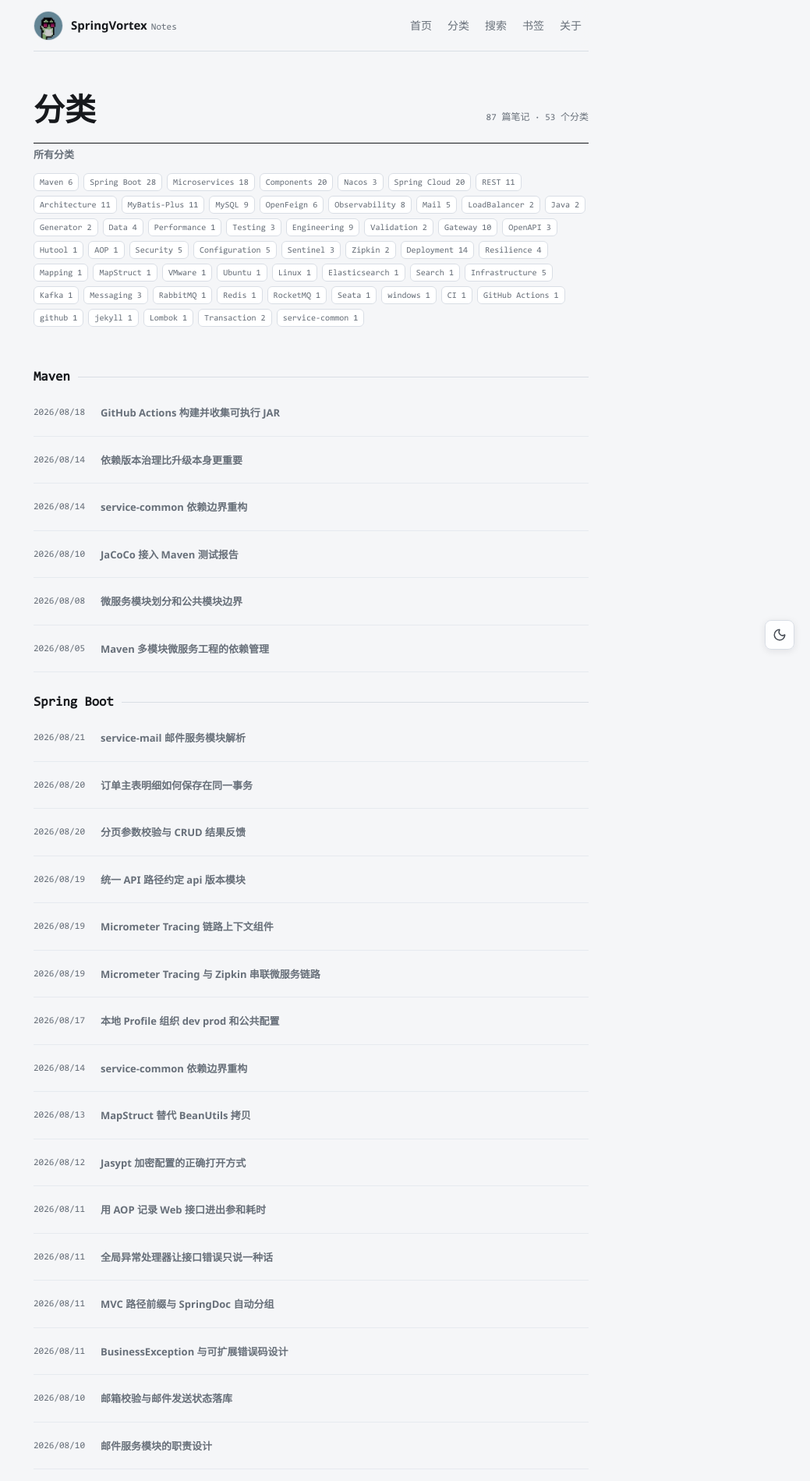
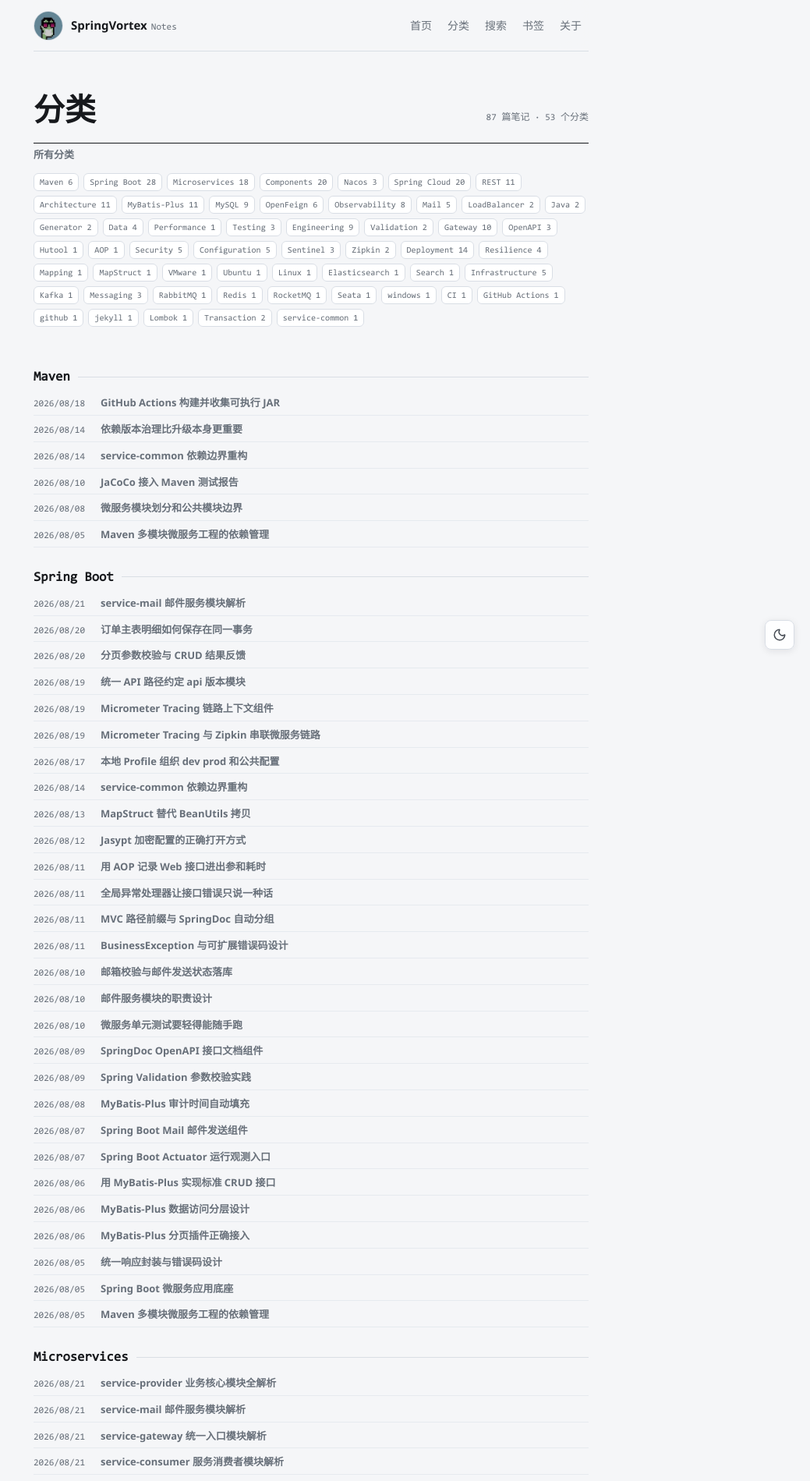
Before and after one commit to springvortex/springvortex.github.io, a Jekyll site: the page built from pages/categories.html, in a window 1280 px wide. Shown: the top 1899 px of the page at 78% size, without its empty margins (241-1280 px from the left). Built offline with Jekyll 4.4.1, drawn with Linux system fonts in a browser that asks for light colours.

Commit message:
style(css): 优化分类页面文章列表样式
- 调整文章标题链接行高为 1.55
- 为文章标题容器添加行高 1.55
- 设置列表项垂直对齐方式为基线对齐
- 调整列表项上下内边距为 4px 0
- 优化日期区域上内边距为 0
- 统一日期区域行高为 1.55
- 修正日期元素上内边距设置

```diff
--- a/static/css/page.css
+++ b/static/css/page.css
@@ -185,6 +185,21 @@
 .page-categories .list-post li .title a {
   color: var(--text-muted);
   font-size: 13px;
+  line-height: 1.55;
+}
+
+.page-categories .list-post li .title {
+  line-height: 1.55;
+}
+
+.page-categories .list-post li {
+  align-items: baseline;
+  padding: 4px 0;
+}
+
+.page-categories .list-post li .date {
+  padding-top: 0;
+  line-height: 1.55;
 }
 
 .page-search #search-input {
@@ -332,7 +347,7 @@
 
   .page-categories .list-post li .date {
     grid-column: 1;
-    padding-top: 1px;
+    padding-top: 0;
   }
 
   .page-categories .list-post li .title {
```
